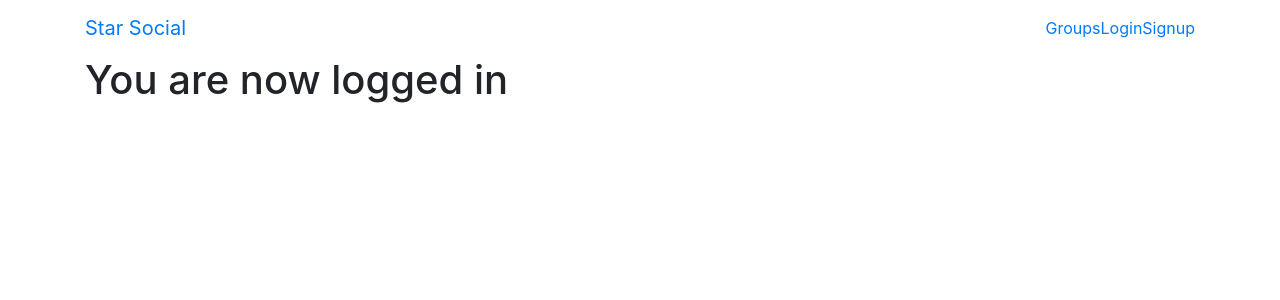
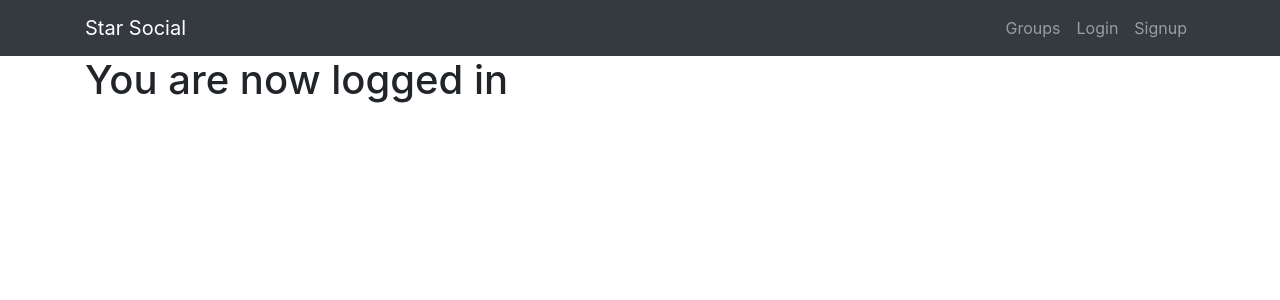
Before and after one commit to StewartJake/social_clone, a Django app: template simple_social/templates/test.html in a window 1280 px wide. Shown: the top 300 px of the page. Run offline with Django 3.2, Linux system fonts and the light colour scheme; the template is opened without the code that fills it, so the values that code supplies are empty; some libraries are stand-ins or nearby versions.

Commit message:
updated to boots4

```diff
--- a/simple_social/templates/base.html
+++ b/simple_social/templates/base.html
@@ -14,21 +14,21 @@
 
 	</head>
 	<body>
-		<nav class='navbar mynav' role='navigation' id='navbar'>
+		<nav class='navbar mynav navbar-expand-md navbar-dark bg-dark' role='navigation' id='navbar'>
 			<div class="container">
 				<a class="navbar-brand mynav" href="{% url 'home' %}">Star Social</a>
-				<ul class='nav nabar-nav navbar-right'>
+				<div class='navbar-nav d-flex justify-content-end'>
 					{% if user.is_authenticated %}
-					<li><a href="#">Post</a></li>
-					<li><a href="#">Groups</a></li>
-					<li><a href="#">Create Group</a></li>
-					<li><a href="{% url 'accounts:logout' %}">Logout</a></li>
+					<a class="nav-link nav-item" href="#">Post</a></li>
+					<a class="nav-link nav-item" href="#">Groups</a></li>
+					<a class="nav-link nav-item" href="#">Create Group</a></li>
+					<a class="nav-link nav-item" href="{% url 'accounts:logout' %}">Logout</a></li>
 					{% else %}
-					<li><a href="#">Groups</a></li>
-					<li><a href="{% url 'accounts:login' %}">Login</a></li>
-					<li><a href="{% url 'accounts:signup' %}">Signup</a></li>
+					<a class="nav-link nav-item" href="#">Groups</a></li>
+					<a class="nav-link nav-item" href="{% url 'accounts:login' %}">Login</a></li>
+					<a class="nav-link nav-item" href="{% url 'accounts:signup' %}">Signup</a></li>
 					{% endif %}
-				</ul>
+				</div>
 			</div>
 		</nav>
 		<div class="container mycontent">
```
